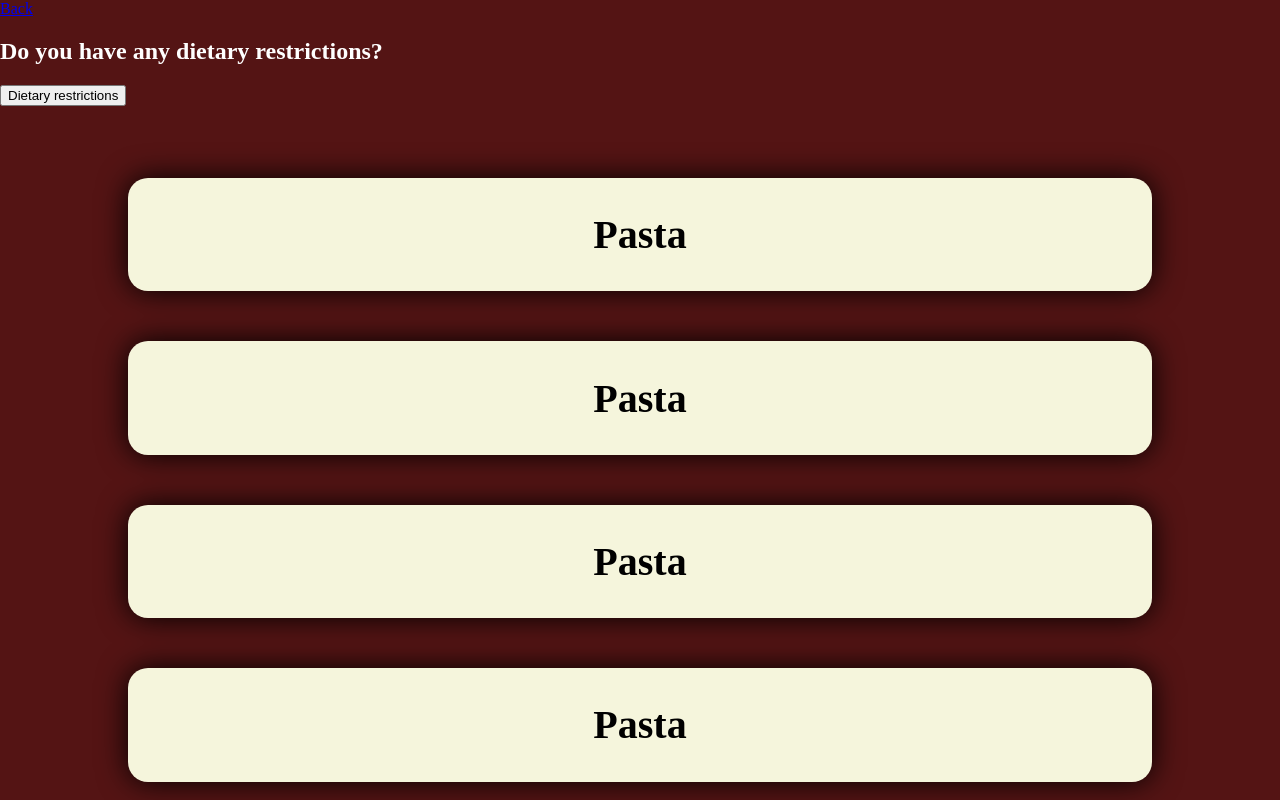
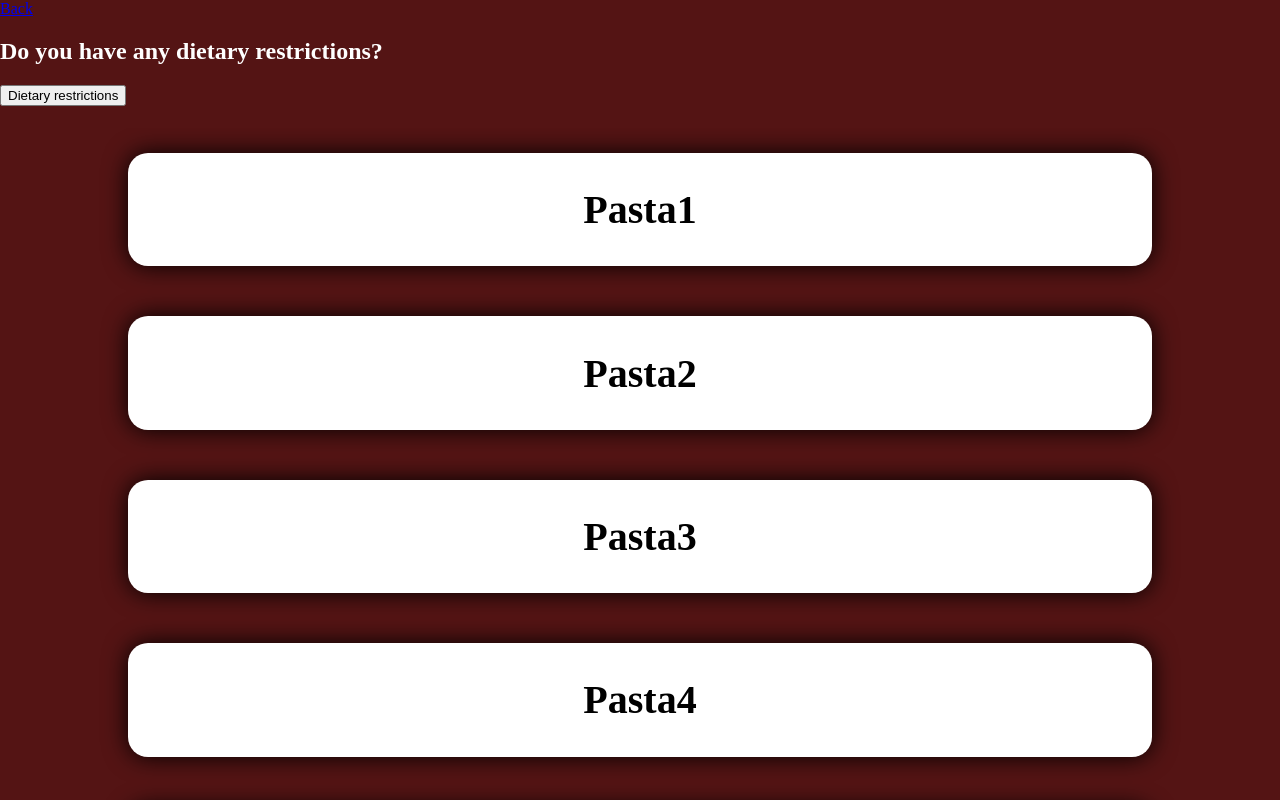
Before and after one commit to Stenoliv/Robot-app, a Vue app: page /recipe in a window 1280 px wide. Built offline with nearby package versions, Linux system fonts and the light colour scheme.

Commit message:
worked on recipe styling

```diff
--- a/src/components/DisplayRecipes.vue
+++ b/src/components/DisplayRecipes.vue
@@ -32,8 +32,8 @@ export default {
 <template>
   <div class="RecipeContainer">
     <div class="underContainer allowScroll" ref="container" @wheel="a">
-      <SingleRecipe v-for="recipe in recipes"
-        :key="recipe.id"
+      <SingleRecipe v-for="(recipe,i) in recipes"
+        :key="i"
         v-bind="recipe"
       />
     </div>
@@ -51,7 +51,7 @@ export default {
   }
   .underContainer {
     width: 100%;
-    display: inline;
+    display: flex;
     flex-direction: column;
     justify-content: top;
     align-items: center;
--- a/src/components/SingleRecipe.vue
+++ b/src/components/SingleRecipe.vue
@@ -1,6 +1,8 @@
 <template>
+    <div :ref="'scroll_'+id" class="recipeContainer">
         <div :ref="id" class="Recipe active" @click="toggleRecipe()">
-        <h2>{{ title }}</h2>
+            <h2>{{ title + id }}</h2>
+        </div>
     </div>
 </template>
 
@@ -12,6 +14,11 @@ export default {
 
     },
     props: ['id','title'],
+    data() {
+        return {
+            selected: false
+        }
+    },
     setup() {
         const instance = getCurrentInstance()
         const AnimationDelay = 500
@@ -26,43 +33,46 @@ export default {
         toggleRecipe() {
             const recipe = this.$refs[this.id]
             const container = this.instance.parent;
+            const array = Array.from(container.refs.container.children)
+            array.forEach((elem,i) => {
+                array[i] = elem.children[0]
+            })
 
-            if (recipe.classList.contains('big')) {
+            // Toggle functionality
+            if (this.selected) {
+                this.selected = false
+                array.forEach( elem => {
+                    if (elem != recipe) {
+                        elem.classList.remove('hide')
+                        elem.classList.add('active')
+                    }
+                })
+
                 recipe.classList.remove('big')
 
                 // Parent div controls
                 container.refs.container.classList.remove('disableScroll')
                 container.refs.container.classList.add('allowScroll')
+
+                recipe.scrollIntoView({ behavior: 'instant'})
             } else {
-                recipe.classList.add('big')
+                this.selected = true
 
                 // Parent div controls
                 container.refs.container.classList.add('disableScroll')
                 container.refs.container.classList.remove('allowScroll')
-            }
 
-            recipe.scrollIntoView({ behavior: 'instant'})
 
-            if (recipe.classList.contains('big')) {
-                const array = Array.from(container.refs.container.children)
-                setTimeout(() => {
-                    if (recipe.classList.contains('big')) {
+                recipe.classList.add('big')
+                recipe.addEventListener('animationend', () => {
                     array.forEach( elem => {
                         if (elem != recipe) {
                             elem.classList.add('hide')
                             elem.classList.remove('active')
                         }
                     })
-                    }
-                }, this.AnimationDelay)
-            } else {
-                const array = Array.from(container.refs.container.children)
-                array.forEach( elem => {
-                    if (elem != recipe) {
-                        elem.classList.remove('hide')
-                        elem.classList.add('active')
-                    }
-                });
+                })
+                this.$refs['scroll_'+this.id].scrollIntoView({ behavior: 'smooth'})
             }
         }
     }
@@ -73,13 +83,27 @@ export default {
 <style scoped>
     * {
         color: black;
-        --recipeGap: 50px;
+        --recipeGap: 25px;
         --transition: v-bind('cssAnimationDelay');
     }
 
     .big {
-        height: calc(86vh - var(--recipeGap));
+        animation-name: enlarge;
+        animation-duration: var(--transition);
+        animation-fill-mode: forwards;
+        animation-timing-function: ease-in-out;
     }
+
+    @keyframes enlarge {
+        from {
+            height: 20vh;
+        }
+
+        to {
+            height: calc(86vh - var(--recipeGap) * 3);
+        }
+    }
+
     .hide {
         display: none;
     }
@@ -87,17 +111,26 @@ export default {
         display: flex;
     }
 
+    .recipeContainer {
+        width: 100%;
+        height: fit-content;
+        display: flex;
+        flex-direction: column;
+        justify-content: center;
+        align-items: center;
+        margin: 0;
+        padding: 0;
+    }
+
     .Recipe {
         flex-direction: column;
         justify-content: center;
         align-items: center;
         width: 80%;
-        background-color: beige;
+        box-shadow: 0 0 var(--recipeGap) black;
+        background-color: white;
         margin: var(--recipeGap);
-        margin-left: auto;
-        margin-right: auto;
         border-radius: 20px;
-        box-shadow: 0 0 30px black;
         transition: var(--transition) ease-in-out;
     }
     .Recipe:hover:not(.big) {
```
Lines whose indentation alone changed are shown as unchanged.
